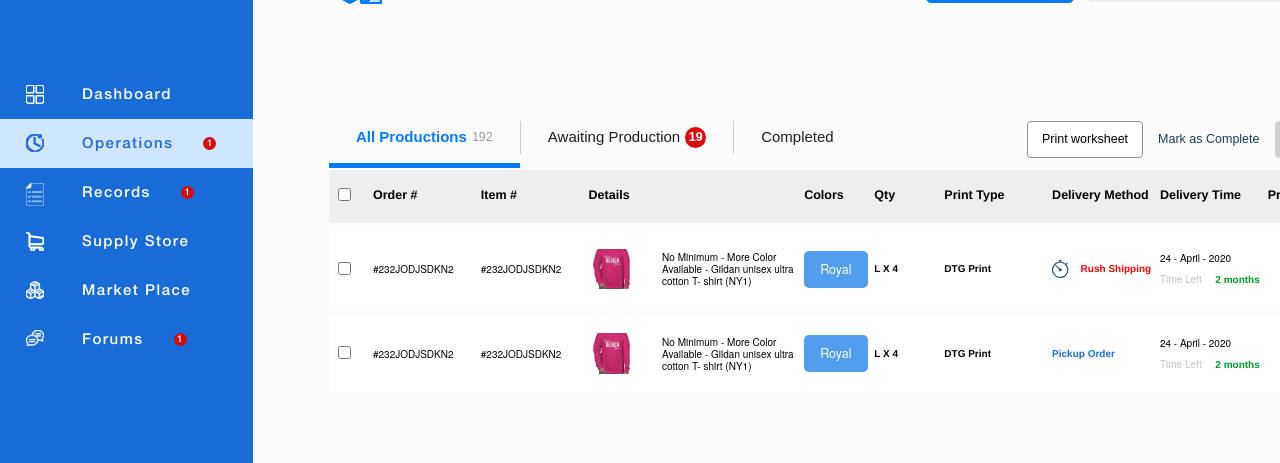
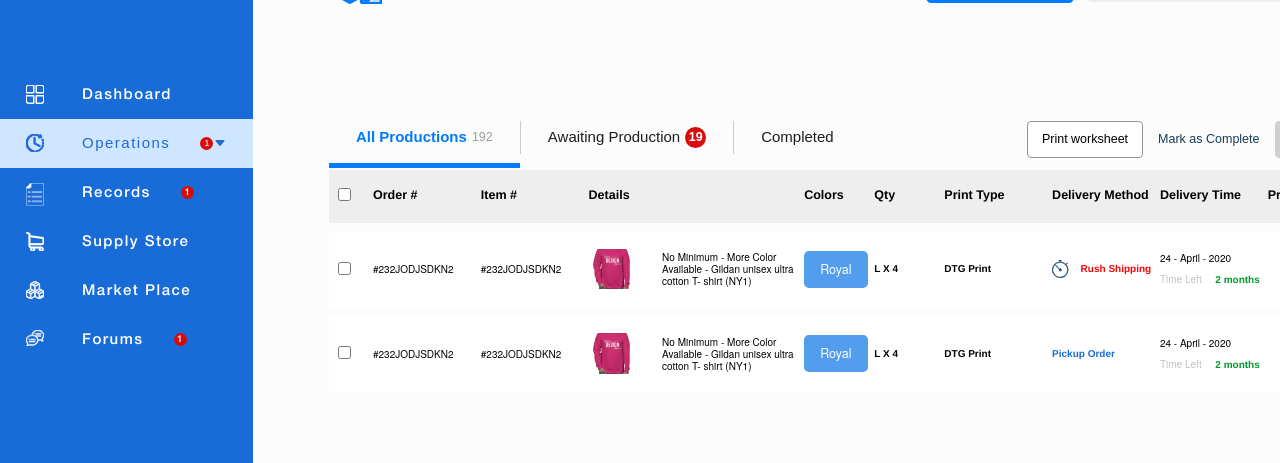
Before and after one commit to tehlordvortex/samedaycustom-interview, a React (Create React App) app: page /operations/production-house in a window 1280 px wide. Both pictures are taken after a click on the button 34 px from the left and 32 px from the top of the page. Shown: the part 165-628 px from the top of the page. Built offline with nearby package versions, Linux system fonts and the light colour scheme.

Commit message:
add sidebar dropdown

```diff
--- a/src/components/Sidebar.js
+++ b/src/components/Sidebar.js
@@ -1,5 +1,5 @@
 import React, { useState } from "react";
-import { NavLink } from "react-router-dom";
+import { NavLink, useLocation } from "react-router-dom";
 import { ColorPalette } from "../utils/colors";
 import styled, { css } from "styled-components";
 import { ReactComponent as HamburgerIcon } from "../icons/hamburger.svg";
@@ -10,6 +10,8 @@ import { ReactComponent as ShoppingCartIcon } from "../icons/shopping-cart.svg";
 import { ReactComponent as SupplyIcon } from "../icons/supply.svg";
 import { ReactComponent as FileIcon } from "../icons/file.svg";
 import { ReactComponent as SettingsIcon } from "../icons/settings.svg";
+import { ButtonIcon } from "./Button";
+import { DropdownIcon } from "./Dropdown";
 
 const SidebarBadge = styled.span`
   width: 1.3rem;
@@ -54,6 +56,8 @@ const SidebarLink = styled(NavLink)`
   /* overflow: hidden; */
   transition: margin 0.2s ease-out;
   position: relative;
+  border: none;
+  background-color: transparent;
 
   &:not(:last-of-type) {
     margin-bottom: ${props => (props.expanded ? 0 : "2.4rem")};
@@ -63,7 +67,7 @@ const SidebarLink = styled(NavLink)`
     background-color: ${props =>
       props.expanded
         ? ColorPalette.sidebarActiveItem.expanded
-        : ColorPalette.sidebarActiveItem.default};
+        : ColorPalette.sidebarActiveItem.default} !important;
     color: ${props =>
       props.expanded ? ColorPalette.sidebarText : ColorPalette.white};
   }
@@ -76,6 +80,14 @@ const SidebarLink = styled(NavLink)`
       width: unset;
       height: 4.9rem;
       justify-content: flex-start;
+    `}
+
+  ${props =>
+    props.child &&
+    css`
+      padding-left: 8.2rem;
+      font-weight: normal;
+      font-size: 1.25rem;
     `}
 `;
 
@@ -126,6 +138,15 @@ const SidebarIcon = styled.span`
   position: relatove;
 `;
 
+const SidebarDropdownWrapper = styled.div`
+  max-height: ${props =>
+    props.open ? "30rem" : props.expanded ? "4.9rem" : "3.9rem"};
+  width: ${props => (props.expanded ? "unset" : "3.9rem")};
+  overflow: hidden;
+  transition: 0.3s ease-out;
+  margin-bottom: ${props => (props.expanded ? 0 : "2.4rem")};
+`;
+
 const links = [
   {
     label: "Dashboard",
@@ -136,6 +157,28 @@ const links = [
     label: "Operations",
     to: "/operations",
     icon: <TimeLeftIcon />,
+    children: [
+      {
+        label: "Orders",
+        to: "/operations/orders"
+      },
+      {
+        label: "Production House",
+        to: "/operations/production-house"
+      },
+      {
+        label: "Bids",
+        to: "/operations/bids"
+      },
+      {
+        label: "Promotions / Discount",
+        to: "/operations/promotions"
+      },
+      {
+        label: "Outsourcing",
+        to: "/operations/outsourcing"
+      }
+    ],
     badge: {
       count: 1
     }
@@ -168,6 +211,43 @@ const links = [
   }
 ];
 
+const SidebarDropdownLink = ({ link, expanded }) => {
+  const [open, setOpen] = useState(false);
+  const trigger = () => setOpen(!open);
+  const { pathname } = useLocation();
+  const active = pathname.startsWith(link.to);
+  return (
+    <SidebarDropdownWrapper open={open} expanded={expanded}>
+      <SidebarLink
+        as="button"
+        expanded={expanded}
+        onClick={trigger}
+        style={{ marginBottom: 0 }}
+        className={active && !open ? "active" : undefined}
+      >
+        <SidebarIcon expanded={expanded}>
+          {link.badge && !expanded && (
+            <SidebarBadge icon>{link.badge.count}</SidebarBadge>
+          )}
+          {link.icon}
+        </SidebarIcon>
+        {expanded && link.label}
+        {link.badge && expanded && (
+          <SidebarBadge>{link.badge.count}</SidebarBadge>
+        )}
+        <ButtonIcon>
+          <DropdownIcon />
+        </ButtonIcon>
+      </SidebarLink>
+      {link.children.map(link => (
+        <SidebarLink expanded={expanded} child to={link.to}>
+          {link.label}
+        </SidebarLink>
+      ))}
+    </SidebarDropdownWrapper>
+  );
+};
+
 export const Sidebar = ({ onWidthChange = null, ...props }) => {
   const [open, setOpen] = useState(false);
   const toggleSidebar = () => {
@@ -181,7 +261,10 @@ export const Sidebar = ({ onWidthChange = null, ...props }) => {
         <HamburgerIcon />
       </SidebarTrigger>
       <SidebarLinks expanded={open}>
-        {links.map(link => (
+        {links.map(link =>
+          link.children ? (
+            <SidebarDropdownLink link={link} expanded={open} />
+          ) : (
             <SidebarLink expanded={open} to={link.to}>
               <SidebarIcon expanded={open}>
                 {link.badge && !open && (
@@ -194,7 +277,8 @@ export const Sidebar = ({ onWidthChange = null, ...props }) => {
                 <SidebarBadge>{link.badge.count}</SidebarBadge>
               )}
             </SidebarLink>
-        ))}
+          )
+        )}
       </SidebarLinks>
       <SidebarLinks expanded={open} bottom>
         <SidebarLink expanded={open} to={"/settings"}>
```
Lines whose indentation alone changed are shown as unchanged.
